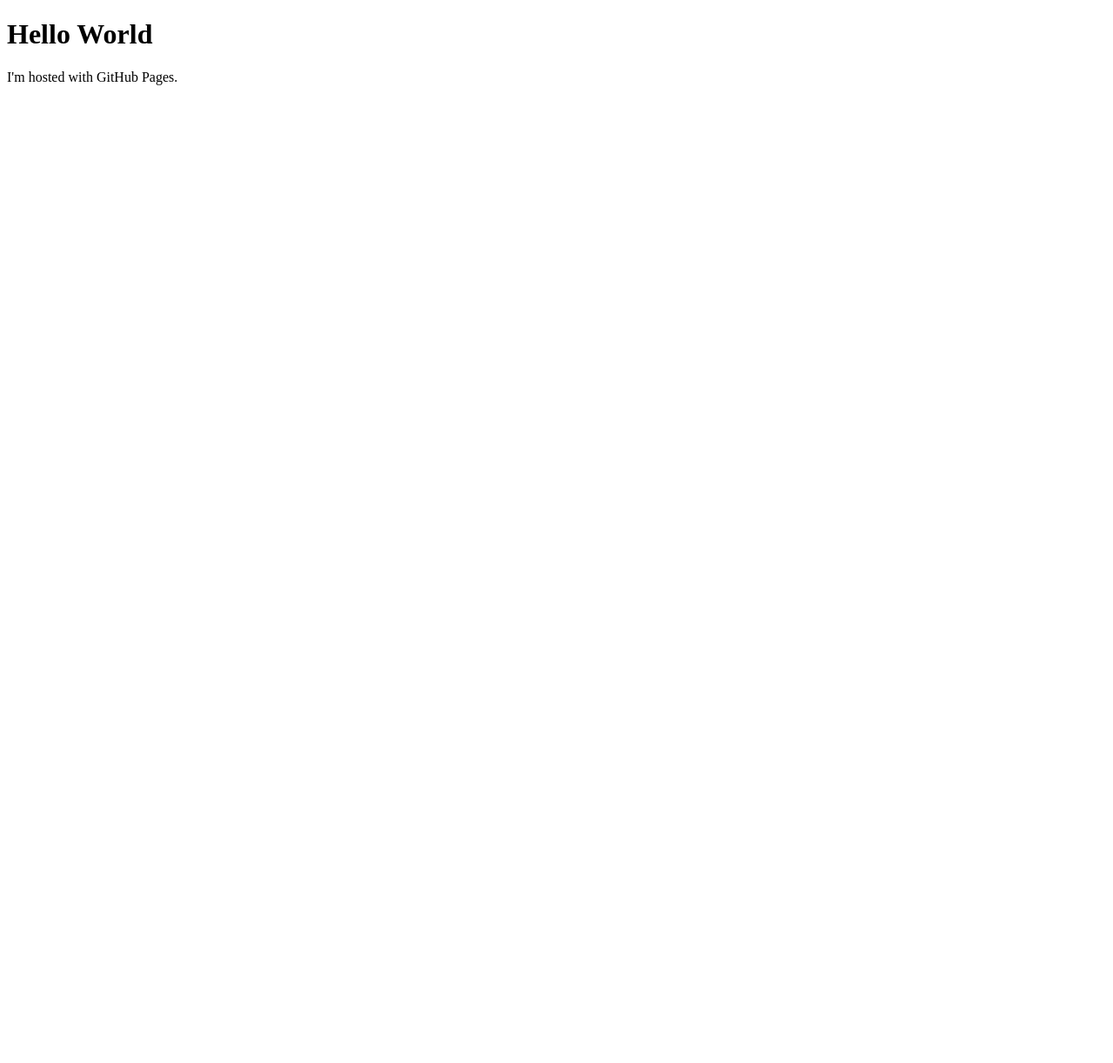
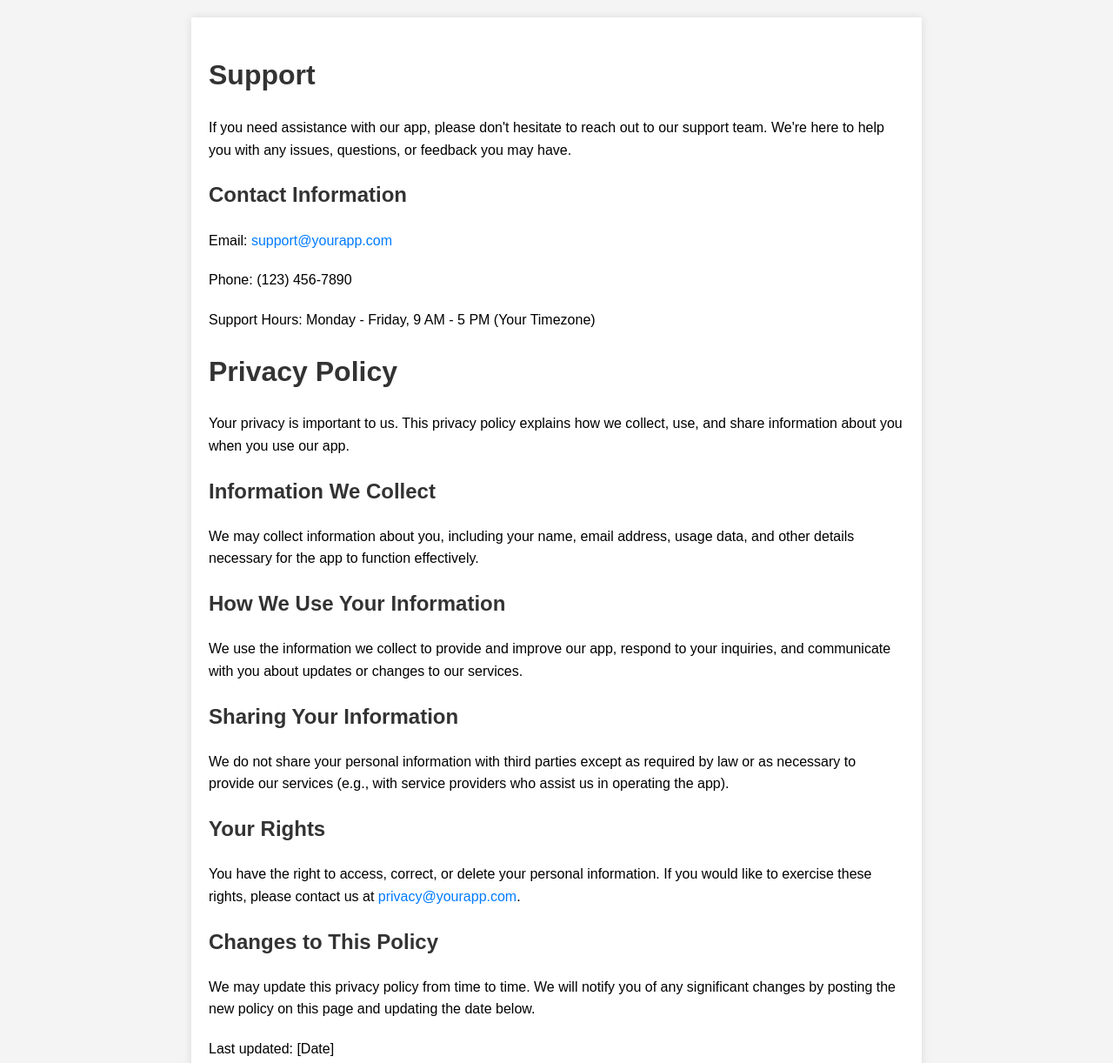
Before and after one commit to gordons34/gordons34.github.io, a plain HTML site: page index.html in a window 1280 px wide. Shown: the whole page at 87% size. Before the commit the page ends 800 px from the top, so only its background shows below. Drawn offline with Linux system fonts and the light colour scheme.

Commit message:
updating page

```diff
--- a/index.html
+++ b/index.html
@@ -1,7 +1,67 @@
 <!DOCTYPE html>
-<html>
+<html lang="en">
+<head>
+    <meta charset="UTF-8">
+    <meta name="viewport" content="width=device-width, initial-scale=1.0">
+    <title>Support and Privacy Policy</title>
+    <style>
+        body {
+            font-family: Arial, sans-serif;
+            line-height: 1.6;
+            margin: 0;
+            padding: 20px;
+            background-color: #f4f4f4;
+        }
+        .container {
+            max-width: 800px;
+            margin: auto;
+            background: #fff;
+            padding: 20px;
+            box-shadow: 0 0 10px rgba(0,0,0,0.1);
+        }
+        h1, h2 {
+            color: #333;
+        }
+        a {
+            color: #007BFF;
+            text-decoration: none;
+        }
+        a:hover {
+            text-decoration: underline;
+        }
+        p {
+            margin-bottom: 20px;
+        }
+    </style>
+</head>
 <body>
-<h1>Hello World</h1>
-<p>I'm hosted with GitHub Pages.</p>
+    <div class="container">
+        <h1>Support</h1>
+        <p>If you need assistance with our app, please don't hesitate to reach out to our support team. We're here to help you with any issues, questions, or feedback you may have.</p>
+        <h2>Contact Information</h2>
+        <p>Email: <a href="mailto:support@yourapp.com">support@yourapp.com</a></p>
+        <p>Phone: (123) 456-7890</p>
+        <p>Support Hours: Monday - Friday, 9 AM - 5 PM (Your Timezone)</p>
+
+        <h1>Privacy Policy</h1>
+        <p>Your privacy is important to us. This privacy policy explains how we collect, use, and share information about you when you use our app.</p>
+
+        <h2>Information We Collect</h2>
+        <p>We may collect information about you, including your name, email address, usage data, and other details necessary for the app to function effectively.</p>
+
+        <h2>How We Use Your Information</h2>
+        <p>We use the information we collect to provide and improve our app, respond to your inquiries, and communicate with you about updates or changes to our services.</p>
+
+        <h2>Sharing Your Information</h2>
+        <p>We do not share your personal information with third parties except as required by law or as necessary to provide our services (e.g., with service providers who assist us in operating the app).</p>
+
+        <h2>Your Rights</h2>
+        <p>You have the right to access, correct, or delete your personal information. If you would like to exercise these rights, please contact us at <a href="mailto:privacy@yourapp.com">privacy@yourapp.com</a>.</p>
+
+        <h2>Changes to This Policy</h2>
+        <p>We may update this privacy policy from time to time. We will notify you of any significant changes by posting the new policy on this page and updating the date below.</p>
+
+        <p>Last updated: [Date]</p>
+    </div>
 </body>
 </html>
```
